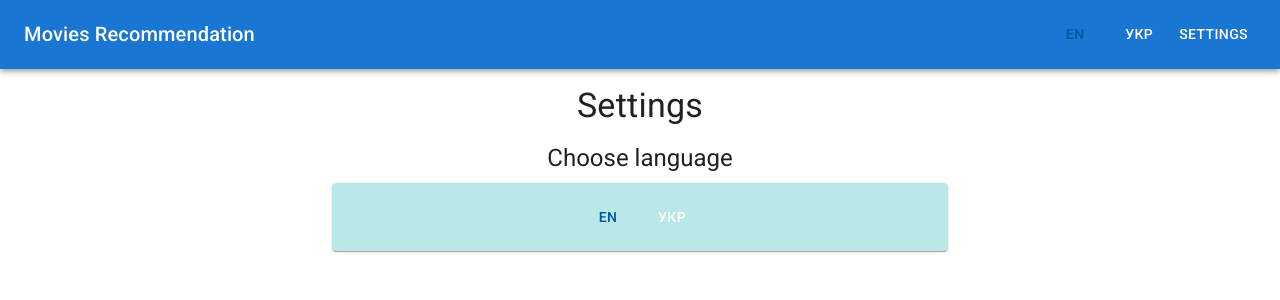
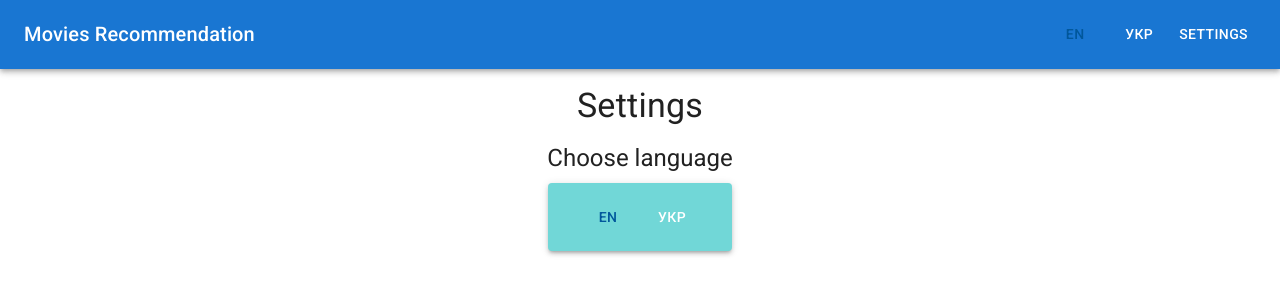
Before and after one commit to MykytaMusaiev/movies_recommendation, a React (Create React App) app in the folder client/: page /settings in a window 1280 px wide. Shown: the top 300 px of the page. Built offline with nearby package versions, Linux system fonts and the light colour scheme.

Commit message:
620: fixed on settings page width of lang background bar; remove few console.logs rebuilded

```diff
--- a/client/src/pages/Settings/index.js
+++ b/client/src/pages/Settings/index.js
@@ -20,13 +20,19 @@ const Settings = () => {
                         }}>
                 <FormattedMessage id="settings_page.lang"/>
             </Typography>
-            <Paper sx={{
-                background: "#bae8e8",
-                display: "flex",
-                justifyContent: "center",
-                width: "50%",
-                margin: "auto"
-            }}>
+            <Paper
+                elevation={3}
+                sx={{
+                    background: "rgb(113 215 215)",
+                    display: "flex",
+                    justifyContent: "center",
+                    margin: "auto",
+                    width: {
+                        lg: "15%",
+                        xs: "50%"
+                    }
+
+                }}>
                 <LangPanel/>
             </Paper>
 
```
Also changed, not shown: 3 other files (tests, documents, lock files or other folders).
